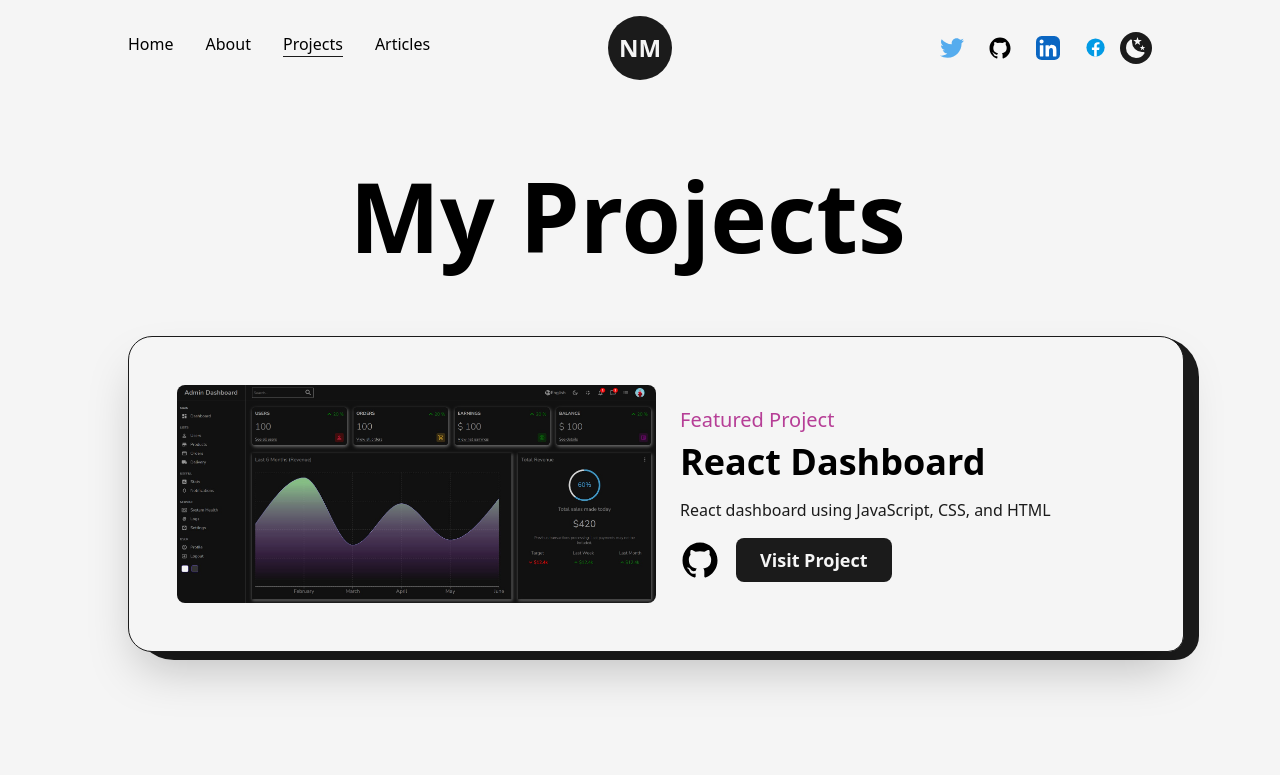
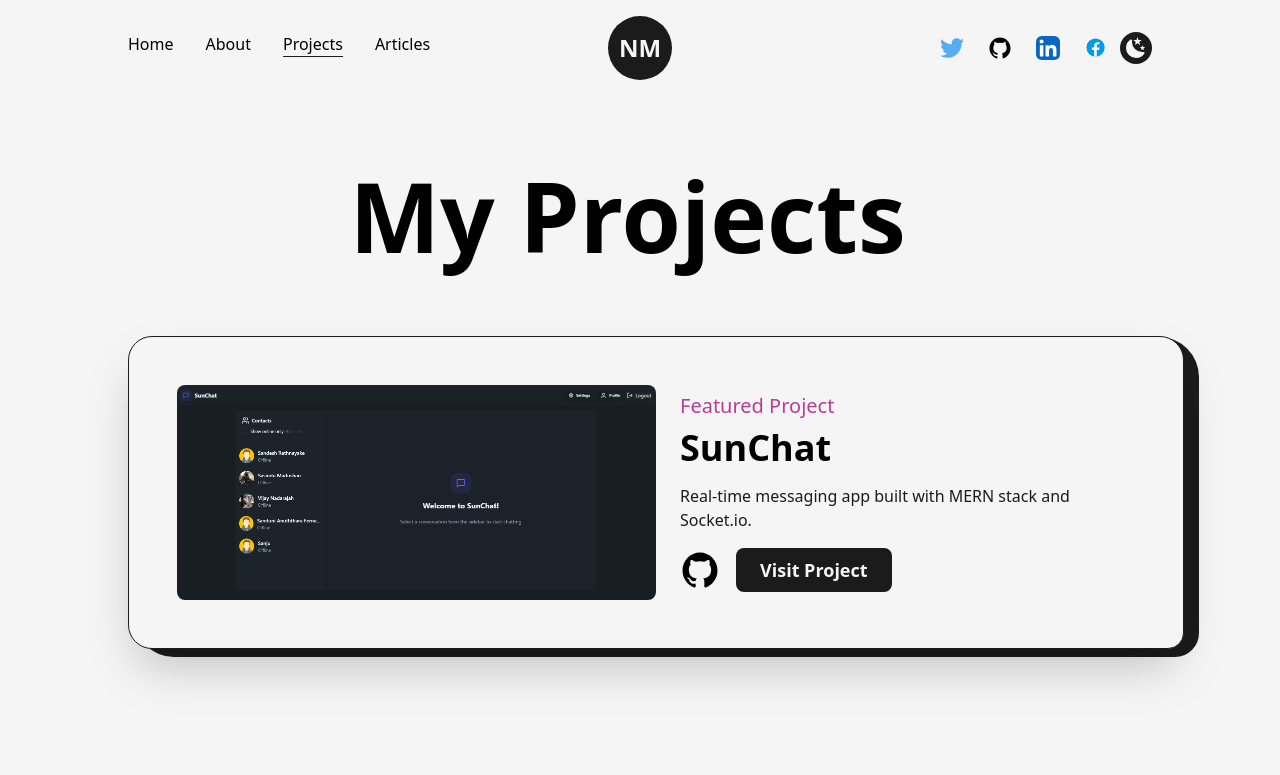
Before and after one commit to nuwandm/my-portfolio, a Next.js app: page /projects in a window 1280 px wide. Shown: the top 775 px of the page. Built offline with nearby package versions, Linux system fonts and the light colour scheme.

Commit message:
updating projects

```diff
--- a/src/pages/projects.js
+++ b/src/pages/projects.js
@@ -5,7 +5,7 @@ import React from "react";
 import Image from "next/image";
 import Link from "next/link";
 import { GithubIcon } from "@/components/Icons";
-import project1 from "../../public/images/projects/project1.jpg";
+import project1 from "../../public/images/projects/project1.png";
 import project2 from "../../public/images/projects/Project2.jpg";
 import project3 from "../../public/images/projects/project3.png";
 import project4 from "../../public/images/projects/project4.jpg";
@@ -148,12 +148,12 @@ const projects = () => {
           <div className="grid grid-col-12 gap-24 gap-y-32 xl:gap-x-16 lg:gap-x-8 md:gap-y-24 sm:gap-x-0 ">
             <div className="col-span-12">
               <FeateruedProject
-                title="React Dashboard"
+                title="SunChat"
                 type="Featured Project"
-                summery="React dashboard using JavaScript, CSS, and HTML"
+                summery="Real-time messaging app built with MERN stack and Socket.io."
                 img={project1}
-                link="https://github.com/nuwandm/admin_dashboard"
-                github="https://github.com/nuwandm/admin_dashboard"
+                link="https://sunchat.onrender.com"
+                github="https://github.com/nuwandm/SunChat"
               />
             </div>
             <div className="col-span-6 sm:col-span-12">
```
Also changed, not shown: public/images/projects/project1.jpg (deleted), public/images/projects/project1.png (added).
